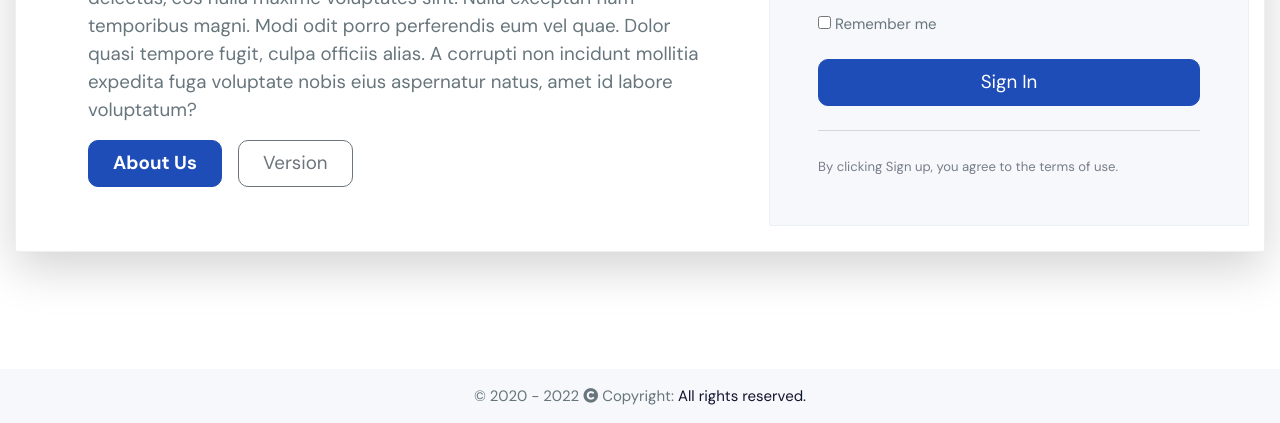
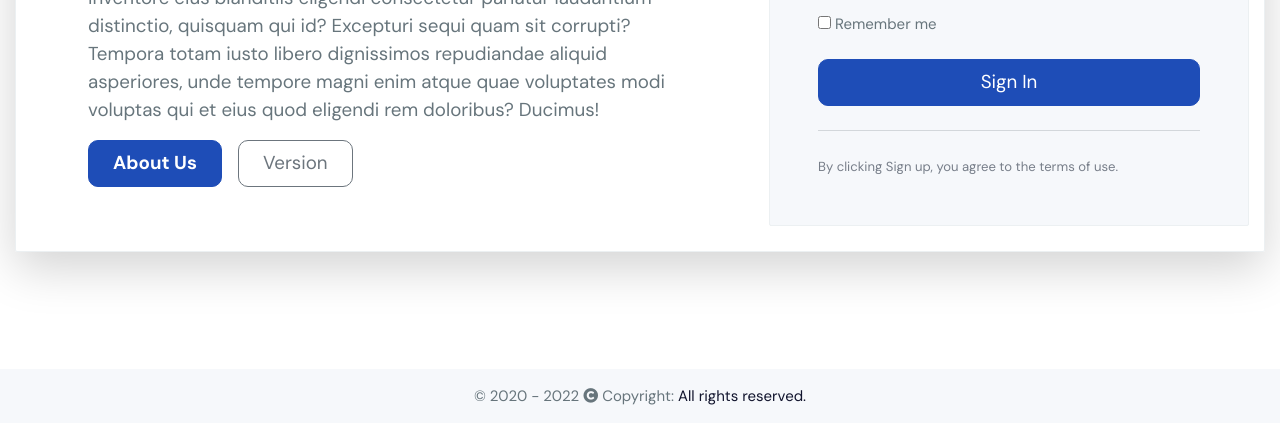
Before and after one commit to rkyankya/HTML---CSS, a plain HTML site: page index.html in a window 1280 px wide. Shown: the part 377-800 px from the top of the page. Drawn offline with nearby package versions, Linux system fonts and the light colour scheme.

Commit message:
Update index.html

```diff
--- a/index.html
+++ b/index.html
@@ -60,11 +60,12 @@
       <div class="row p-4 pb-0 pe-lg-0 pt-lg-5 align-items-center rounded-3 border shadow-lg">
         <div class="col-lg-7 p-3 p-lg-5 pt-lg-3">
           <h1 class="display-4 fw-bold lh-1">News and Announcements</h1>
-          <p class="lead">Lorem ipsum dolor sit amet consectetur adipisicing elit. Possimus dolor voluptas error neque
-            veniam suscipit cum dolore quidem quam delectus, eos nulla maxime voluptates sint. Nulla excepturi nam
-            temporibus magni.
-            Modi odit porro perferendis eum vel quae. Dolor quasi tempore fugit, culpa officiis alias. A corrupti non
-            incidunt mollitia expedita fuga voluptate nobis eius aspernatur natus, amet id labore voluptatum?
+          <p class="lead">Lorem ipsum dolor sit amet consectetur adipisicing elit. Error esse nam voluptatibus modi,
+            tempore aliquam doloremque impedit quo adipisci inventore eius blanditiis eligendi consectetur pariatur
+            laudantium distinctio, quisquam qui id?
+            Excepturi sequi quam sit corrupti? Tempora totam iusto libero dignissimos repudiandae aliquid asperiores,
+            unde tempore magni enim atque quae voluptates modi voluptas qui et eius quod eligendi rem doloribus?
+            Ducimus!
           </p>
           <div class="d-grid gap-2 d-md-flex justify-content-md-start mb-4 mb-lg-3">
             <button type="button" class="btn btn-primary btn-lg px-4 me-md-2 fw-bold">About Us</button>
```
